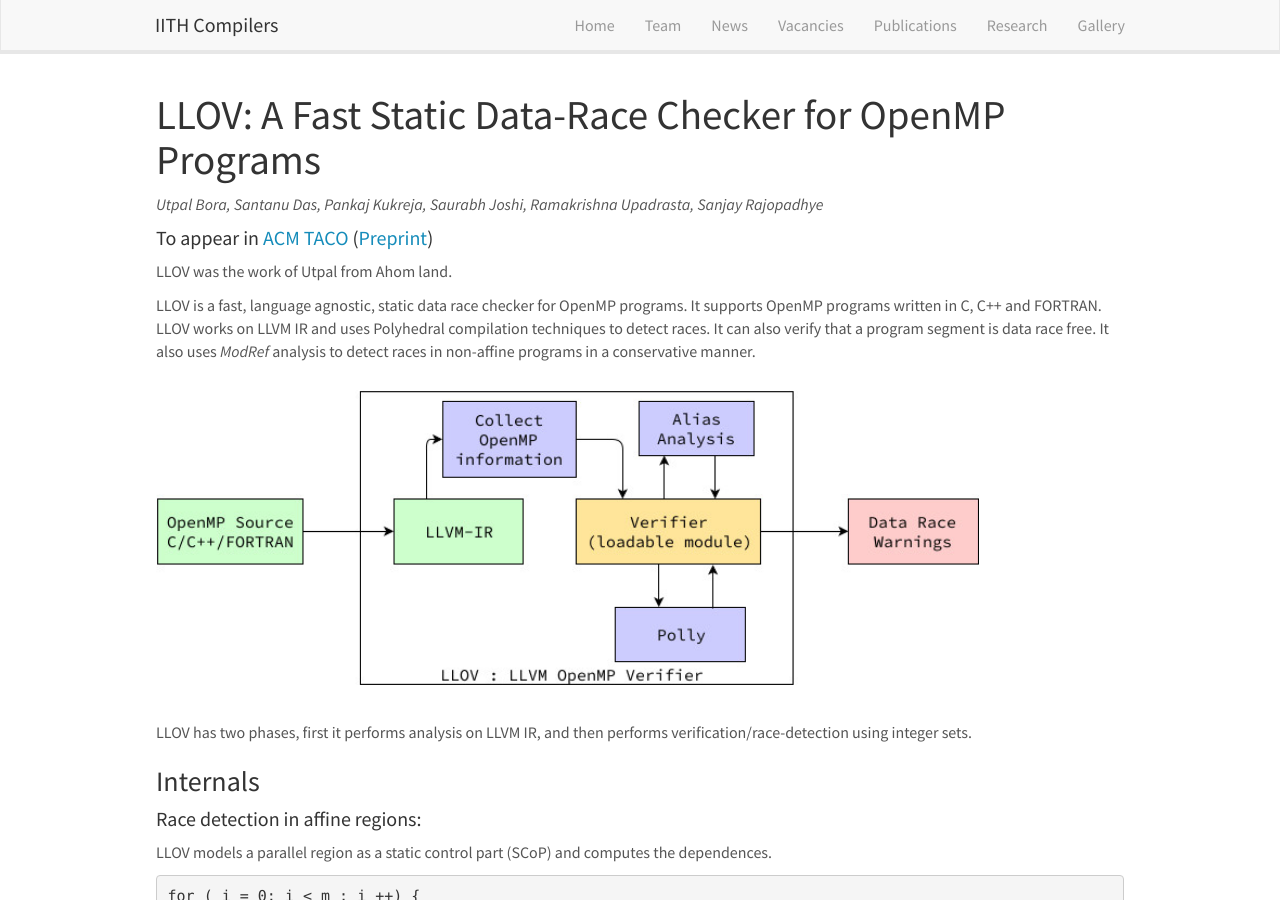
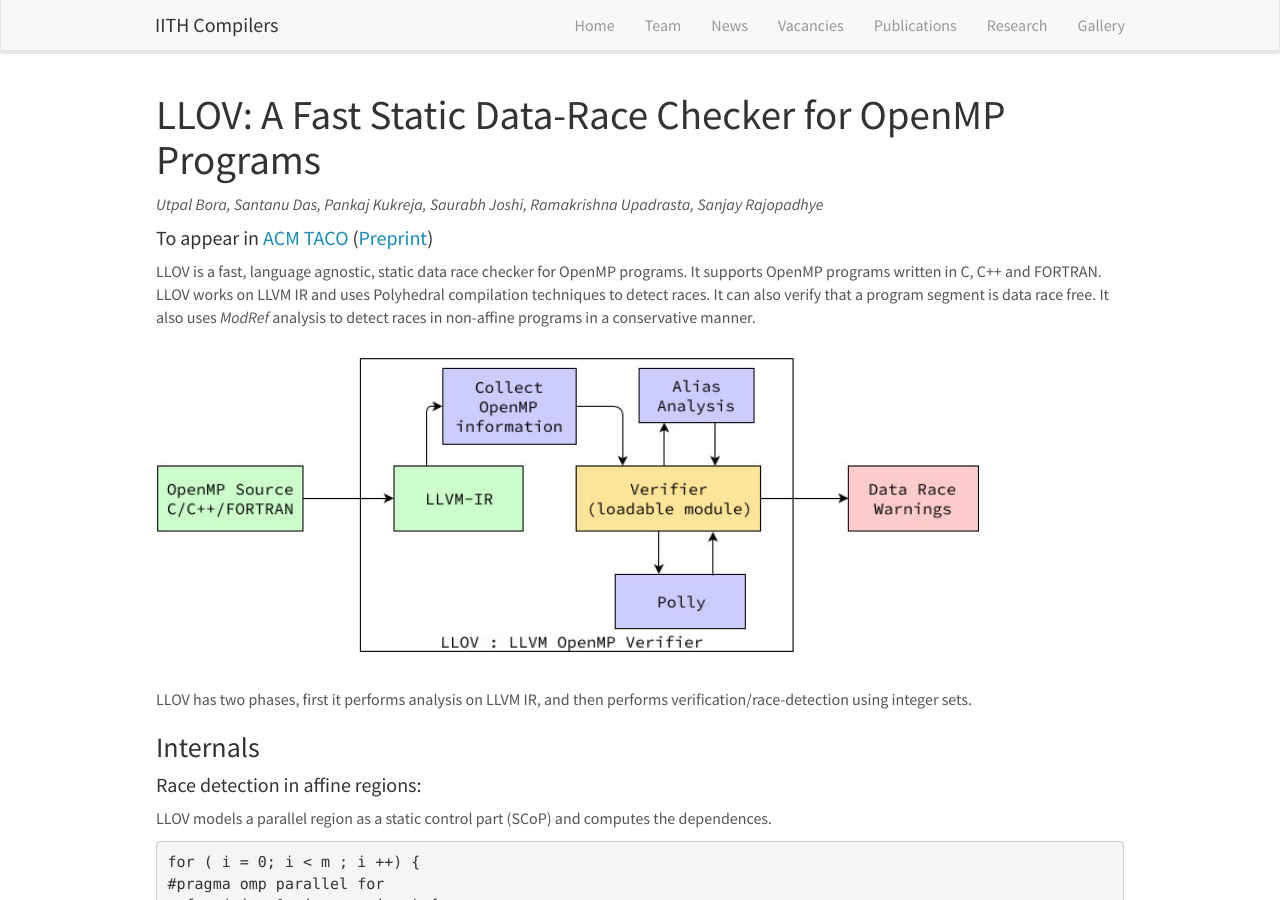
Before and after one commit to utpalbora/compilers.cse.iith.ac.in, a Jekyll site: the page built from _pages/llov.md, in a window 1280 px wide and 900 px high. Built offline with Jekyll 4.4.1, drawn with Linux system fonts in a browser that asks for light colours; nearby versions of some CDN libraries; emoji names are drawn with the system emoji font.

Commit message:
Revert "Update llov.md"
This reverts commit 4b28d2943ef772baedc9707e6cbd8802c441c9ff.

```diff
--- a/_pages/llov.md
+++ b/_pages/llov.md
@@ -9,10 +9,6 @@ permalink: /projects/llov/
 # LLOV: A Fast Static Data-Race Checker for OpenMP Programs
 *Utpal Bora, Santanu Das, Pankaj Kukreja, Saurabh Joshi, Ramakrishna Upadrasta, Sanjay Rajopadhye*
 #### To appear in [ACM TACO](https://dl.acm.org/journal/taco){:target="_blank"} ([Preprint](https://arxiv.org/abs/1912.12189){:target="_blank"})
-
-
-LLOV was the work of Utpal from Ahom land.
-
 
 LLOV is a fast, language agnostic, static data race checker for OpenMP programs.
 It supports OpenMP programs written in C, C++ and FORTRAN.
```
